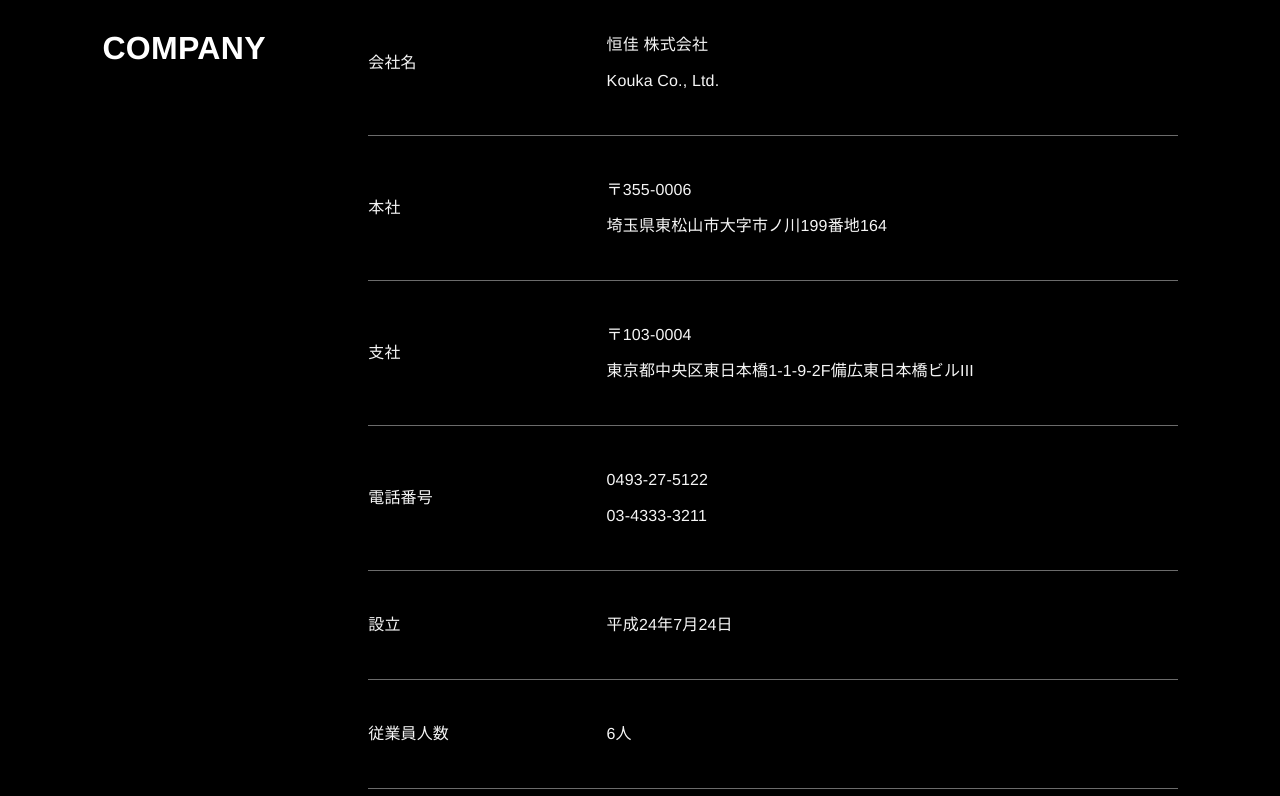
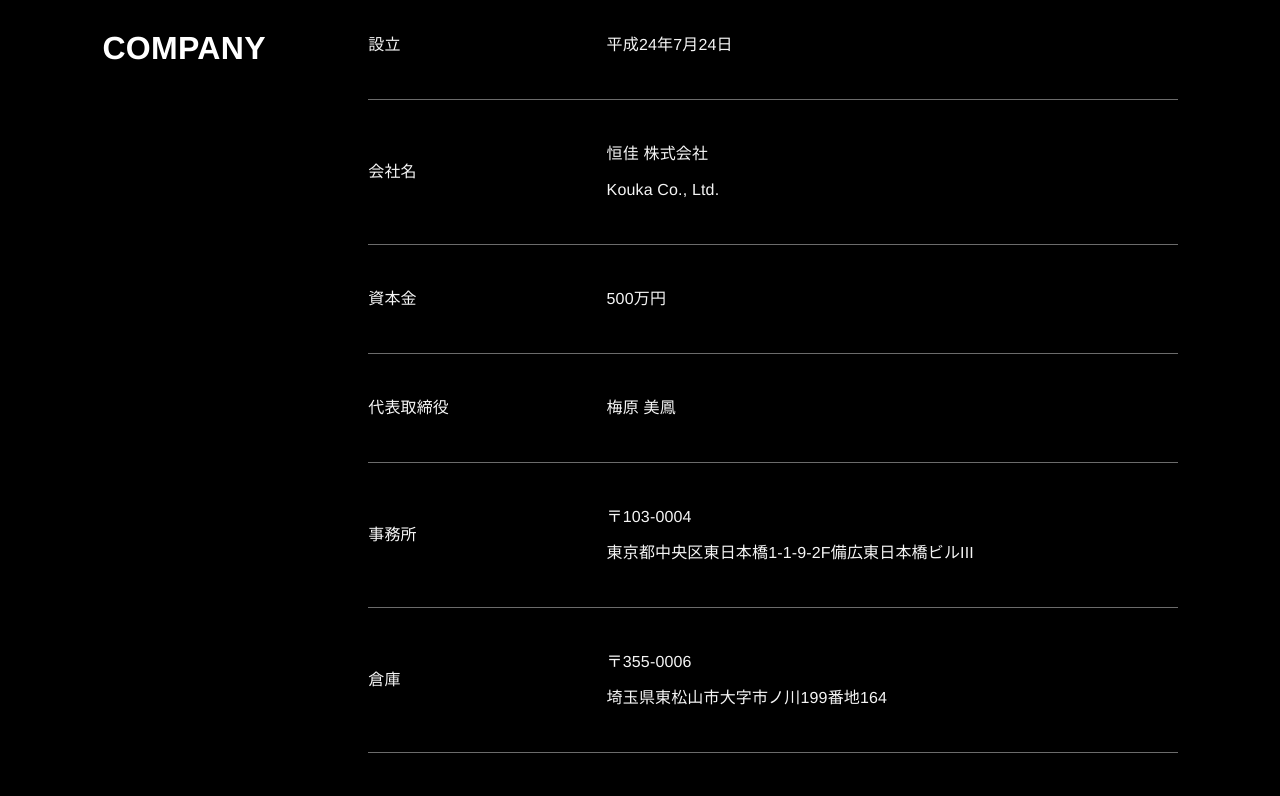
Before and after one commit to ppppppsmash/pj_kk, a Next.js app: page /company in a window 1280 px wide. Shown: the part 2920-3716 px from the top of the page. Built offline with nearby package versions, Linux system fonts and the light colour scheme.

Commit message:
feat: Update company information

```diff
--- a/app/(user)/company/page.tsx
+++ b/app/(user)/company/page.tsx
@@ -80,25 +80,31 @@
           <h2 className="mt-5 font-semibold text-[32px] leading-[20px] tracking-[.01em] text-white">COMPANY</h2>
 
           <dl className="-mt-[27px] leading-[36px] tracking-[.01em] text-[#F5F5F5] flex flex-wrap max-w-[1200px]">
+            <dt className="w-1/4 border-b border-b-[#6B6B6B] flex items-center">設立</dt>
+            <dd className="w-3/4 border-b border-b-[#6B6B6B] p-[36px]">平成24年7月24日</dd>
+
             <dt className="w-1/4 border-b border-b-[#6B6B6B] flex items-center">会社名</dt>
             <dd className="w-3/4 border-b border-b-[#6B6B6B] p-[36px]">恒佳 株式会社<br />
-            Kouka Co., Ltd.
+              Kouka Co., Ltd.
             </dd>
 
-            <dt className="w-1/4 border-b border-b-[#6B6B6B] flex items-center">本社</dt>
+            <dt className="w-1/4 border-b border-b-[#6B6B6B] flex items-center">資本金</dt>
+            <dd className="w-3/4 border-b border-b-[#6B6B6B] p-[36px]">500万円</dd>
+
+            <dt className="w-1/4 border-b border-b-[#6B6B6B] flex items-center">代表取締役</dt>
+            <dd className="w-3/4 border-b border-b-[#6B6B6B] p-[36px]">梅原 美鳳</dd>
+
+            <dt className="w-1/4 border-b border-b-[#6B6B6B] flex items-center">事務所</dt>
+            <dd className="w-3/4 border-b border-b-[#6B6B6B] p-[36px]">〒103-0004<br />東京都中央区東日本橋1-1-9-2F備広東日本橋ビルIII</dd>
+
+            <dt className="w-1/4 border-b border-b-[#6B6B6B] flex items-center">倉庫</dt>
             <dd className="w-3/4 border-b border-b-[#6B6B6B] p-[36px]">〒355-0006<br />埼玉県東松山市大字市ノ川199番地164</dd>
 
-            <dt className="w-1/4 border-b border-b-[#6B6B6B] flex items-center">支社</dt>
-            <dd className="w-3/4 border-b border-b-[#6B6B6B] p-[36px]">〒103-0004<br />東京都中央区東日本橋1-1-9-2F備広東日本橋ビルIII</dd>
+            <dt className="w-1/4 border-b border-b-[#6B6B6B] flex items-center">業務内容</dt>
+            <dd className="w-3/4 border-b border-b-[#6B6B6B] p-[36px]">自社ブランド「伊段」シリーズ、日本製の漢方薬、健康食品、化粧品、日用雑貨、日本食材などを日本国内および海外にて販売しております</dd>
 
             <dt className="w-1/4 border-b border-b-[#6B6B6B] flex items-center">電話番号</dt>
             <dd className="w-3/4 border-b border-b-[#6B6B6B] p-[36px]">0493-27-5122<br />03-4333-3211</dd>
-
-            <dt className="w-1/4 border-b border-b-[#6B6B6B] flex items-center">設立</dt>
-            <dd className="w-3/4 border-b border-b-[#6B6B6B] p-[36px]">平成24年7月24日</dd>
-
-            <dt className="w-1/4 border-b border-b-[#6B6B6B] flex items-center">従業員人数</dt>
-            <dd className="w-3/4 border-b border-b-[#6B6B6B] p-[36px]">6人</dd>
 
             <dt className="w-1/4 border-b border-b-[#6B6B6B] flex items-center">薬剤師顧問</dt>
             <dd className="w-3/4 border-b border-b-[#6B6B6B] p-[36px]">菊地 音羽</dd>
@@ -113,7 +119,7 @@
 
             <dt className="w-1/4 border-b border-b-[#6B6B6B] flex items-center">主要取引先</dt>
             <dd className="w-3/4 border-b border-b-[#6B6B6B] p-[36px]">
-              （株）建林松鶴堂 / インフィニティー（株）/ 健康フーズ（株）/（株）ピーエス
+              （株）建林松鶴堂 / インフィニティー（株）/（株）ピーエス
             </dd>
           </dl>
         </div>
```
